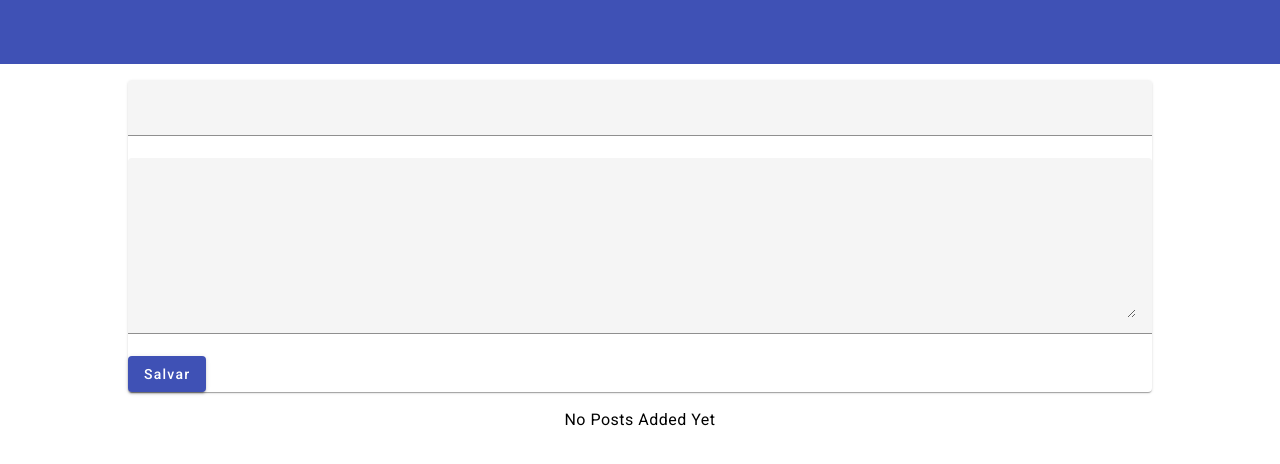
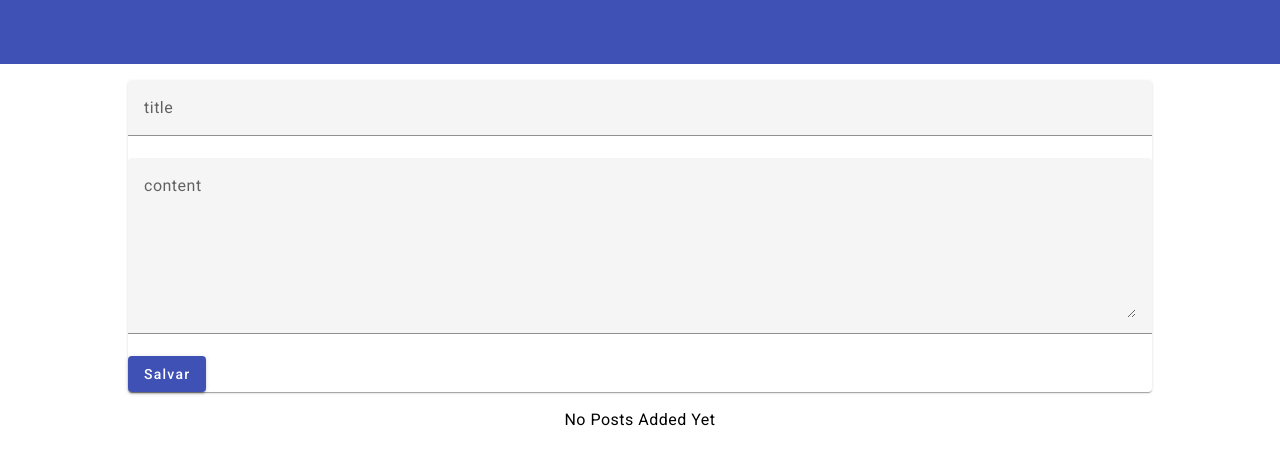
Before and after one commit to EriikSilva/social-media, an Angular app: page / in a window 1280 px wide. Shown: the top 464 px of the page. Built offline with nearby package versions, Linux system fonts and the light colour scheme.

Commit message:
adicionando placeholder e resetando form

```diff
--- a/src/app/posts/post-create/post-create.component.html
+++ b/src/app/posts/post-create/post-create.component.html
@@ -1,11 +1,11 @@
 <mat-card>
   <form (submit)="onAddPost(postForm)" #postForm="ngForm">
     <mat-form-field>
-      <input matInput type="text" ngModel name="title" required minlength="3" #title="ngModel"/>
+      <input matInput type="text" ngModel name="title" required minlength="3" #title="ngModel" placeholder="title"/>
       <mat-error *ngIf="postForm.form.get('title')?.invalid">Enter a post title</mat-error>
     </mat-form-field>
     <mat-form-field>
-      <textarea matInput rows="6" ngModel name="content" required #content="ngModel"></textarea>
+      <textarea matInput rows="6" ngModel name="content" required #content="ngModel" placeholder="content"></textarea>
       <mat-error *ngIf="postForm.form.get('content')?.invalid">Enter a content title</mat-error>
     </mat-form-field>
     <button color="primary" mat-raised-button type="submit">Salvar</button>
--- a/src/app/posts/post-create/post-create.component.ts
+++ b/src/app/posts/post-create/post-create.component.ts
@@ -19,5 +19,6 @@ export class PostCreateComponent {
     }
 
     this.postService.addPost(form.value.title, form.value.content)
+    form.resetForm();
   }
 }
```
